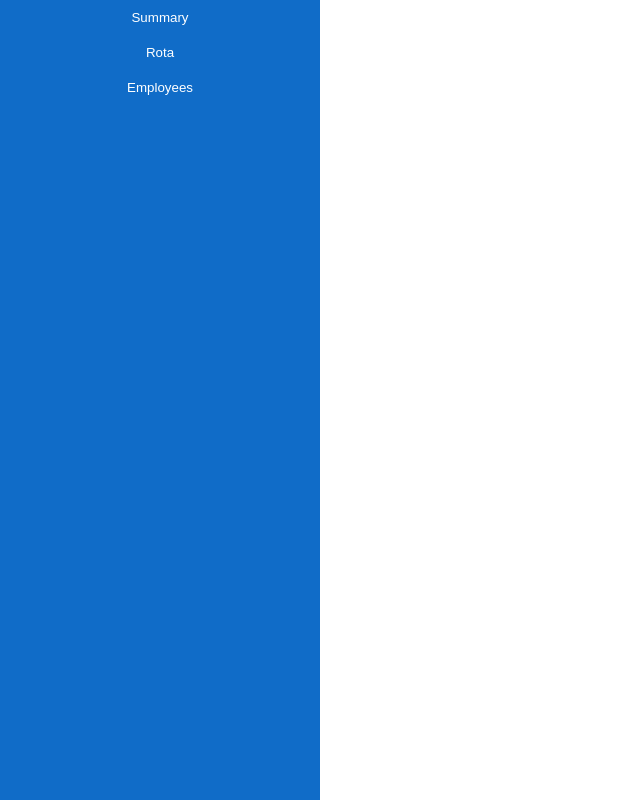
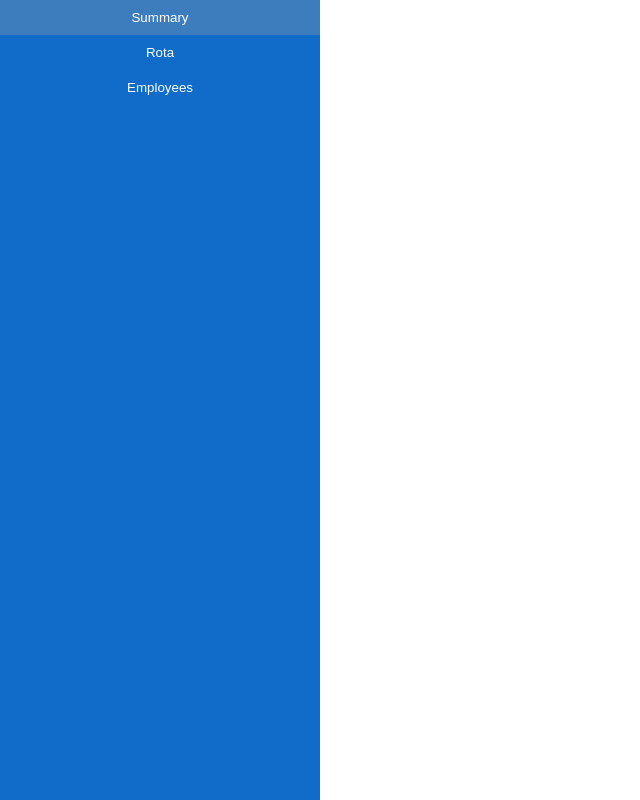
Before and after one commit to Furlough-Friends/rota-flex-101, a React (Create React App) app in the folder frontend/: page / in a window 1280 px wide. Shown: the whole page, without its empty margins (0-640 px from the left). Built offline with nearby package versions, Linux system fonts and the light colour scheme.

Commit message:
Add selected logic to sidebar

```diff
--- a/frontend/src/components/home/index.tsx
+++ b/frontend/src/components/home/index.tsx
@@ -4,7 +4,7 @@ import homeStyles from './home.module.scss';
 
 const Home = () => (
   <div className={homeStyles.sidebar}>
-    <Sidebar />
+    <Sidebar selctedOption={"Summary"}/>
   </div>
 );
 
--- a/frontend/src/components/sidebar/index.tsx
+++ b/frontend/src/components/sidebar/index.tsx
@@ -2,15 +2,22 @@ import React from 'react';
 import sidebarStyles from './sidebar.module.scss';
 import sidebarOptions, { SidebarOption } from '../../constants/sidebarOptions';
 
-const getButtons = (options: SidebarOption[]) =>
+const getButtons = (options: SidebarOption[], selctedOption: String) =>
   options.map((o) => (
-    <button type="button" className={sidebarStyles.menuOption} key={o.name}>
+    <button
+      type="button"
+      className={`${sidebarStyles.menuOption} ${
+        o.name === selctedOption ? sidebarStyles.selectedMenuOption : ''
+      }`}
+      key={o.name}>
       {o.name}
     </button>
   ));
 
-const Sidebar = () => (
-  <div className={sidebarStyles.container}>{getButtons(sidebarOptions)}</div>
+const Sidebar = ({ selctedOption }: { selctedOption: string }) => (
+  <div className={sidebarStyles.container}>
+    {getButtons(sidebarOptions, selctedOption)}
+  </div>
 );
 
 export default Sidebar;
```
